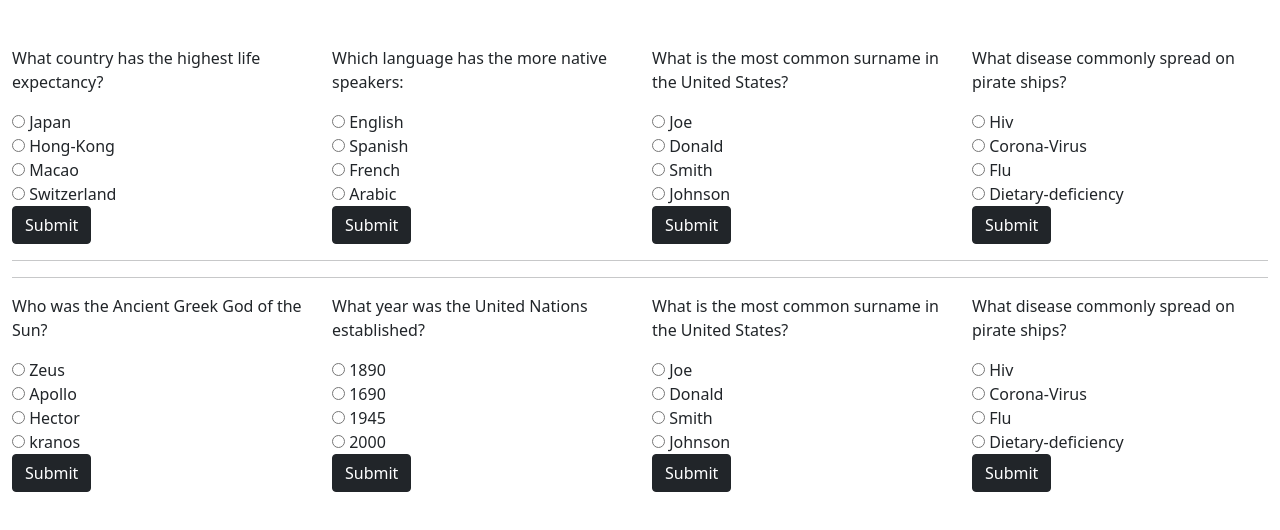
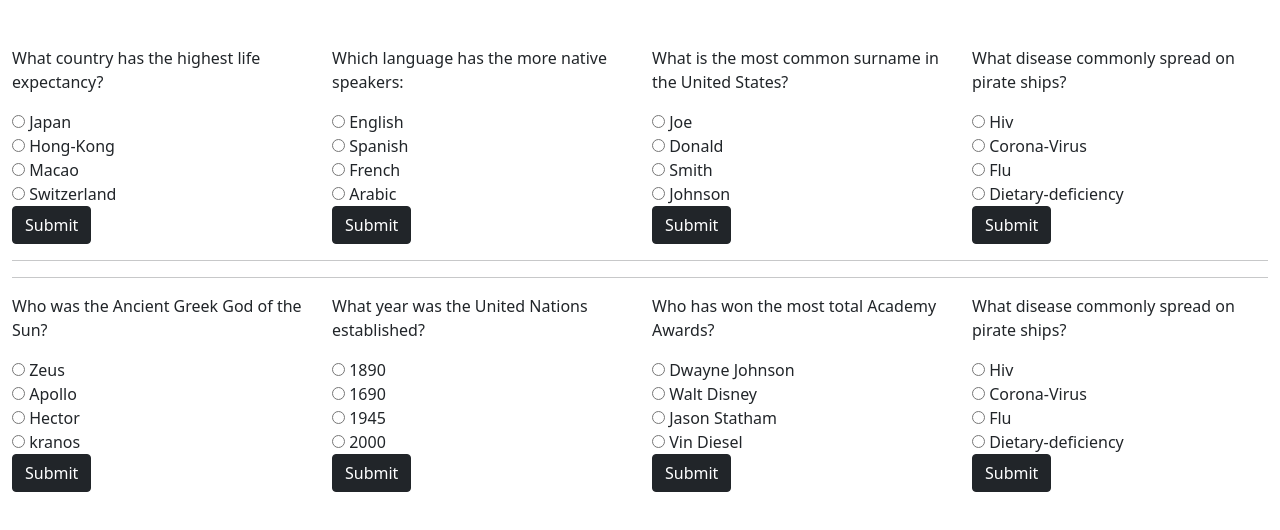
Before and after one commit to folalu101/quiz-app, a plain HTML site: page index.html in a window 1280 px wide. Shown: the part 78-608 px from the top of the page. Drawn offline with Linux system fonts and the light colour scheme.

Commit message:
add more input and type to get user information

```diff
--- a/index.html
+++ b/index.html
@@ -107,16 +107,16 @@
                     <button type="button" class="btn btn-dark">Submit</button>
                 </div>
                 <div class="col-md-3">
-                    <p>What is the most common surname in the United States?</p>
+                    <p>Who has won the most total Academy Awards?</p>
                     <div class="check-me">
-                        <input type="radio" id="joe" name="surname" value="">
-                        <label for="joe">Joe</label><br>
-                        <input type="radio" id="donald" name="surname" value="">
-                        <label for="donald">Donald</label><br>
-                        <input type="radio" id="smith" name="surname" value="">
-                        <label for="smith">Smith</label><br>
-                        <input type="radio" id="johnson" name="surname" value="">
-                        <label for="johnson">Johnson</label><br>
+                        <input type="radio" id="dwayne" name="award" value="">
+                        <label for="dwayne">Dwayne Johnson</label><br>
+                        <input type="radio" id="walt" name="award" value="">
+                        <label for="walt">Walt Disney</label><br>
+                        <input type="radio" id="jason" name="award" value="">
+                        <label for="jason">Jason Statham</label><br>
+                        <input type="radio" id="vin" name="award" value="">
+                        <label for="vin">Vin Diesel</label><br>
                       </div>
                     <button type="button" class="btn btn-dark">Submit</button>
                 </div>
```
